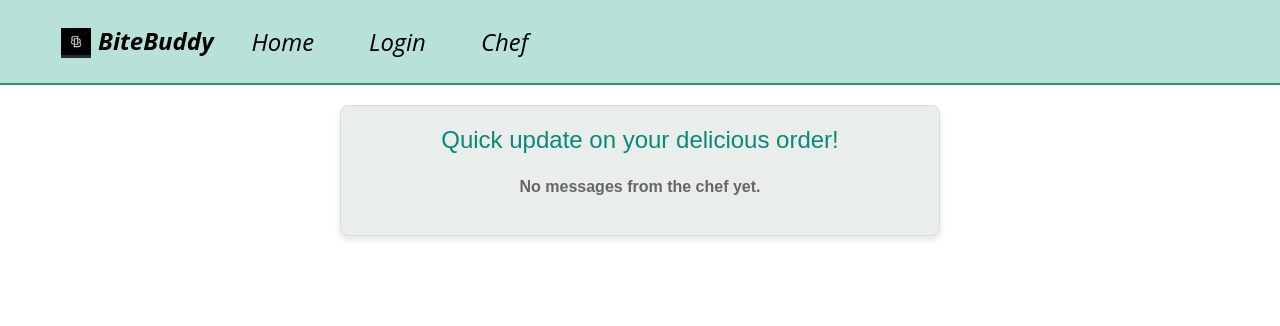
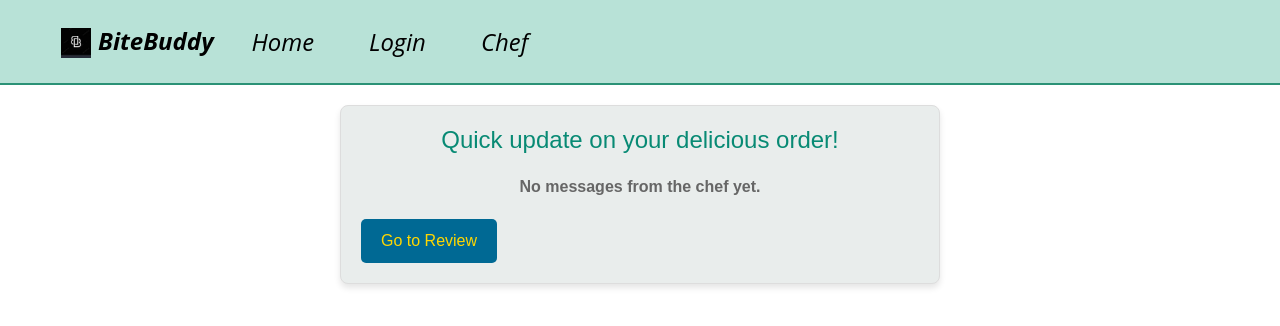
Before and after one commit to Ha1qua/BiteBuddy, a React (Create React App) app in the folder Client/bitebuddy/: page /message in a window 1280 px wide. Shown: the top 326 px of the page. Built offline with nearby package versions, Linux system fonts and the light colour scheme.

Commit message:
Navigate from cart to message and then message to review

```diff
--- a/Client/bitebuddy/src/components/Message.css
+++ b/Client/bitebuddy/src/components/Message.css
@@ -86,3 +86,18 @@
   font-size: 14px;
   color: #888; /* Light grey */
 }
+
+.review-button {
+  background-color: #006994;
+  color: #ffd700;
+  padding: 10px 20px;
+  border: none;
+  border-radius: 5px;
+  font-size: 16px;
+  cursor: pointer;
+  transition: background-color 0.3s ease;
+}
+
+.review-button:hover {
+  background-color: #004c66;
+}
--- a/Client/bitebuddy/src/components/Message.js
+++ b/Client/bitebuddy/src/components/Message.js
@@ -1,12 +1,20 @@
 import React, { useEffect, useState } from "react";
+import { useNavigate, useLocation } from "react-router-dom"; // Import useLocation
 import "./Message.css";
+
 const Message = () => {
   const [chefMessages, setChefMessages] = useState([]);
   const [restaurantId, setRestaurantId] = useState("");
+  const location = useLocation(); // Hook to access location and state passed during navigation
+  const navigate = useNavigate(); // Hook for navigation
+
+  // Retrieve foodNames and restaurantId from location.state
+  const { foodNames = [], restaurantId: locationRestaurantId } =
+    location.state || {};
+  const id = locationRestaurantId || "Unknown Restaurant"; // Use restaurantId passed from state
 
   useEffect(() => {
     // Load restaurant ID from localStorage (or another source)
-    const id = localStorage.getItem("restaurantId") || "Unknown Restaurant";
     setRestaurantId(id);
 
     // Function to filter and update messages
@@ -29,18 +37,22 @@ const Message = () => {
     const interval = setInterval(updateMessages, 5000); // Poll every 5 seconds
 
     return () => clearInterval(interval); // Clean up interval on component unmount
-  }, []);
+  }, [id]);
+
+  // Handler for navigation to the review page
+  const handleNavigateToReview = () => {
+    navigate("/review", { state: { foodNames } });
+  };
 
   return (
     <div className="message-container">
       <h1>Quick update on your delicious order!</h1>
-      {/* <h2>Restaurant ID: {restaurantId}</h2> Display the restaurant ID */}
+      {/* <h2>Restaurant ID: {restaurantId}</h2> */}
       {chefMessages.length === 0 ? (
         <p className="linechef">No messages from the chef yet.</p>
       ) : (
         <ul>
           {chefMessages.map((message, index) => {
-            // console.log("Haiqua", message.id); // Log "Haiqua" and the message ID
             return (
               <li key={index} className="message-item">
                 <p className="tablemsg">
@@ -55,6 +67,23 @@ const Message = () => {
           })}
         </ul>
       )}
+
+      {/* Display food names */}
+      {foodNames.length > 0 && (
+        <div>
+          <h3>Your order includes:</h3>
+          <ul>
+            {foodNames.map((foodName, index) => (
+              <li key={index}>{foodName}</li>
+            ))}
+          </ul>
+        </div>
+      )}
+
+      {/* Button to navigate to the review page */}
+      <button onClick={handleNavigateToReview} className="review-button">
+        Go to Review
+      </button>
     </div>
   );
 };
--- a/Client/bitebuddy/src/components/RestaurantUser.js
+++ b/Client/bitebuddy/src/components/RestaurantUser.js
@@ -132,9 +132,10 @@ function RestaurantUser() {
       );
 
       if (response.status === 200) {
-        // Navigate to the Message component with the restaurantId
-        // console.log(restaurantId);
-        navigate("/message", { state: { restaurantId } });
+        // Navigate to Review page and pass food names
+        const foodNames = cartItems.map((item) => item.dishName); // Extract food names from cart
+        navigate("/message", { state: { restaurantId, foodNames } });
+        // navigate("/review", { state: { foodNames } });
         setCartItems([]); // Clear cart after order is confirmed
       } else {
         alert(response.data.message); // Display the error message from backend
--- a/Client/bitebuddy/src/components/Reviews.js
+++ b/Client/bitebuddy/src/components/Reviews.js
@@ -1,8 +1,7 @@
 import React, { useState } from "react";
-import { useLocation } from "react-router-dom";
+import { useLocation, useNavigate } from "react-router-dom";
 import axios from "axios";
 import "./Review.css"; // Import your regular CSS file
-import { useNavigate } from "react-router-dom";
 
 function Review() {
   const navigate = useNavigate();
@@ -11,6 +10,7 @@ function Review() {
   const [reviews, setReviews] = useState(
     foodNames.map((food) => ({ foodName: food, review: "", rating: 1 }))
   );
+  const [loading, setLoading] = useState(false);
 
   // Update the state when a review or rating changes
   const handleReviewChange = (index, field, value) => {
@@ -38,6 +38,8 @@ function Review() {
       return;
     }
 
+    setLoading(true); // Show loading spinner
+
     try {
       const response = await axios.post(
         "http://localhost:5000/api/food-reviews",
@@ -56,13 +58,15 @@ function Review() {
     } catch (error) {
       console.error("Error submitting reviews:", error);
       alert("An error occurred while submitting reviews.");
+    } finally {
+      setLoading(false); // Hide loading spinner
     }
   };
 
   return (
     <div className="review-container">
       <h1 className="rhead">Your Voice is Important to Us</h1>
-      <h2 class="review-heading">Leave a Review!</h2>
+      <h2 className="review-heading">Leave a Review!</h2>
       {reviews.map((item, index) => (
         <div key={index} className="review-item">
           <h3>{item.foodName}</h3>
@@ -91,8 +95,12 @@ function Review() {
           </label>
         </div>
       ))}
-      <button className="review-button" onClick={handleSubmit}>
-        Submit Reviews
+      <button
+        className="review-button"
+        onClick={handleSubmit}
+        disabled={loading}
+      >
+        {loading ? "Submitting..." : "Submit Reviews"}
       </button>
     </div>
   );
```
